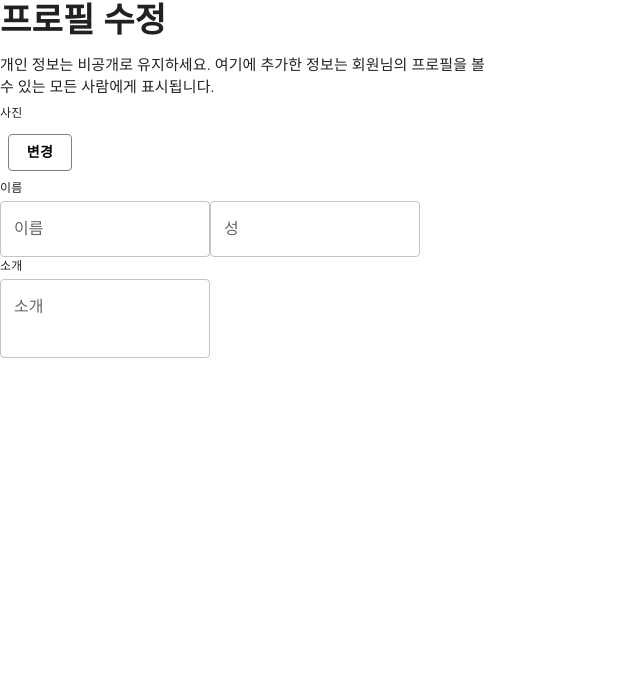
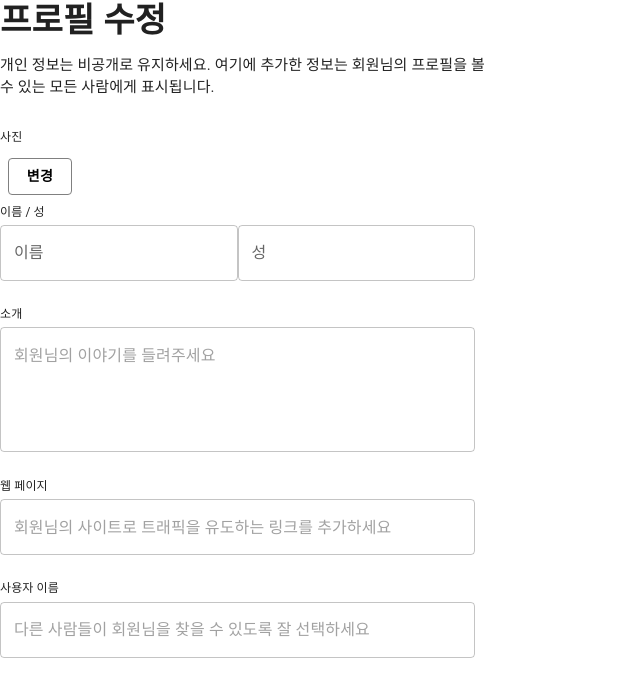
Before and after one commit to whatiiiii/kosmo-proj-final, a React (Vite) app in the folder frontend/: page /editprofilepage in a window 1280 px wide. Shown: the top 694 px of the page, without its empty margins (0-640 px from the left). Built offline with nearby package versions, Linux system fonts and the light colour scheme.

Commit message:
main.tsx 추가/ EditProfilePage 수정

```diff
--- a/frontend/src/components/EditProfilePage.tsx
+++ b/frontend/src/components/EditProfilePage.tsx
@@ -14,7 +14,7 @@ export default function EditProfilePage() {
         개인 정보는 비공개로 유지하세요. 여기에 추가한 정보는 회원님의 프로필을
         볼 수 있는 모든 사람에게 표시됩니다.
       </Typography>
-
+      <br />
       <Typography gutterBottom fontSize={12}>
         사진
       </Typography>
@@ -32,27 +32,51 @@ export default function EditProfilePage() {
       </Button>
 
       <Typography gutterBottom fontSize={12}>
-        이름
+        이름 / 성
       </Typography>
+      <TextField
+        id="outlined-multiline-flexible"
+        label="이름"
+        multiline
+        maxRows={4}
+        style={{ width: "47.5%" }}
+      />
+      <TextField
+        id="outlined-textarea"
+        label="성"
+        multiline
+        style={{ width: "47.5%", height: "80px" }}
+      />
 
-      <div>
-        <TextField
-          id="outlined-multiline-flexible"
-          label="이름"
-          multiline
-          maxRows={4}
-        />
-        <TextField id="outlined-textarea" label="성" multiline />
-      </div>
       <Typography gutterBottom fontSize={12}>
         소개
       </Typography>
+
       <TextField
-        id="outlined-multiline-flexible"
-        label="소개"
+        id="outlined-multiline-static"
         placeholder="회원님의 이야기를 들려주세요"
         multiline
-        maxRows={4}
+        rows={4}
+        style={{ width: "95%", height: "150px" }}
+      />
+
+      <Typography gutterBottom fontSize={12}>
+        웹 페이지
+      </Typography>
+      <TextField
+        id="outlined-basic"
+        placeholder="회원님의 사이트로 트래픽을 유도하는 링크를 추가하세요"
+        variant="outlined"
+        style={{ width: "95%", height: "80px" }}
+      />
+      <Typography gutterBottom fontSize={12}>
+        사용자 이름
+      </Typography>
+      <TextField
+        id="outlined-basic"
+        placeholder="다른 사람들이 회원님을 찾을 수 있도록 잘 선택하세요"
+        variant="outlined"
+        style={{ width: "95%" }}
       />
     </Box>
   );
--- a/frontend/src/main.tsx
+++ b/frontend/src/main.tsx
@@ -10,7 +10,7 @@ import ButtonFriend from "./components/ButtonFriend.tsx";
 import Clock from "./components/Clock.jsx";
 import PinLayout from "./components/Pinlayout.tsx";
 import Imageprac from "./components/Imageprac.tsx";
-import MainPage from "./components/MainPage.tsx";
+// import MainPage from "./components/MainPage.tsx";
 import Feed from "./components/Feed.tsx";
 import UserProfile from "./components/UserProfile.tsx";
 import MakePin from "./components/MakePin.tsx";
@@ -24,6 +24,8 @@ import theme from "./api/theme.ts";
 import ProfileTab from "./components/ProfileTab.tsx";
 import ProfileFooter from "./components/ProfileFooter.tsx";
 import EditProfilePage from "./components/EditProfilePage.tsx";
+import { QueryClient, QueryClientProvider } from "@tanstack/react-query";
+import { ReactQueryDevtools } from "@tanstack/react-query-devtools";
 
 const router = createBrowserRouter(
   [
@@ -38,7 +40,7 @@ const router = createBrowserRouter(
       children: [
         {
           index: true,
-          element: <MainPage />,
+          element: <TestPage />,
         },
         {
           path: "test",
@@ -69,10 +71,6 @@ const router = createBrowserRouter(
           element: <Feed />,
         },
         {
-          path: "profile",
-          element: <UserProfile />,
-        },
-        {
           path: "pin-builder",
           element: <PinBuilder />,
         },
@@ -100,17 +98,26 @@ const router = createBrowserRouter(
           path: "editprofilepage",
           element: <EditProfilePage />,
         },
+        {
+          path: "user/:id",
+          element: <UserProfile />,
+        },
       ],
     },
   ],
   { basename: "/" },
 );
 
+const queryClient = new QueryClient();
+
 ReactDOM.createRoot(document.getElementById("root")!).render(
   <React.StrictMode>
-    <CssBaseline />
-    <ThemeProvider theme={theme}>
-      <RouterProvider router={router} />
-    </ThemeProvider>
+    <QueryClientProvider client={queryClient}>
+      <CssBaseline />
+      <ThemeProvider theme={theme}>
+        <RouterProvider router={router} />
+      </ThemeProvider>
+      <ReactQueryDevtools initialIsOpen={false} />
+    </QueryClientProvider>
   </React.StrictMode>,
 );
```
